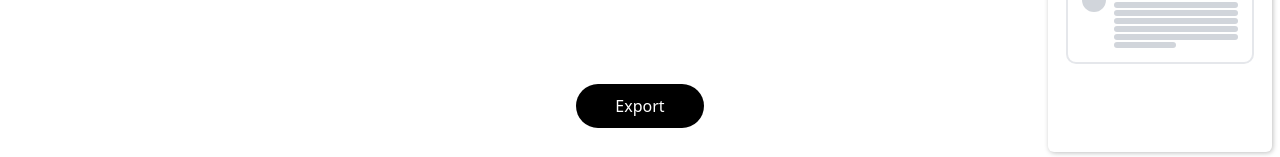
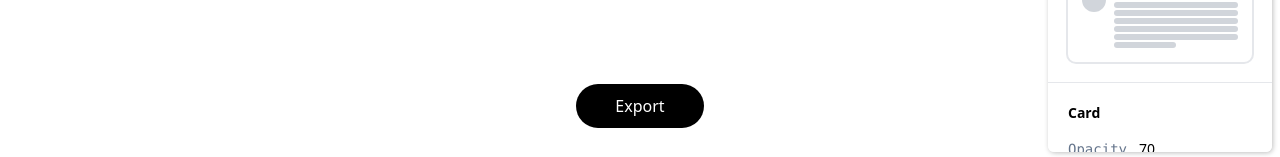
Before and after one commit to subhoghoshX/laureate, a Next.js app: page / in a window 1280 px wide. Shown: the part 640-797 px from the top of the page. Built offline with nearby package versions, Linux system fonts and the light colour scheme; what prettier-plugin-tailwindcss would draw is missing.

Commit message:
feat: ability to change opacity of inner card

```diff
--- /dev/null
+++ b/components/SidePanel/Card.tsx
@@ -0,0 +1,15 @@
+import { useCardStore } from "../../store/card";
+import Input from "./Input";
+
+export default function Card() {
+  const opacity = useCardStore((state) => state.opacity);
+  const setOpacity = useCardStore((state) => state.setOpacity);
+  return (
+    <div className="firefox-padding-fix border-t p-5 pr-3">
+      <h2 className="font-bold">Card</h2>
+      <form className="mt-4 flex flex-wrap gap-y-4">
+        <Input label="Opacity" data={opacity} action={setOpacity} />
+      </form>
+    </div>
+  );
+}
--- a/components/SidePanel/index.tsx
+++ b/components/SidePanel/index.tsx
@@ -1,3 +1,4 @@
+import Card from "./Card";
 import Colors from "./Colors";
 import Size from "./Size";
 import Templates from "./Templates";
@@ -21,6 +22,7 @@ export default function SidePanel({ isPanelOpen }: Props) {
         <Size />
         <Colors />
         <Templates />
+        <Card />
       </div>
     </aside>
   );
--- a/components/TweetCard/CardInner.tsx
+++ b/components/TweetCard/CardInner.tsx
@@ -1,12 +1,17 @@
+import { useCardStore } from "../../store/card";
 import { useTemplateStore } from "../../store/template";
 import { useTweetStore } from "../../store/tweet";
 
 export default function CardInner() {
   const tweetInfo = useTweetStore((state) => state.tweetInfo);
   const selectedTemplate = useTemplateStore((state) => state.selectedTemplate);
+  const opacity = useCardStore((state) => state.opacity);
 
   return (
-    <div className="max-w-screen-sm rounded-xl bg-white/70 px-8 py-7 shadow-md backdrop-blur-md">
+    <div
+      className="max-w-screen-sm rounded-xl bg-white/70 px-8 py-7 shadow-md backdrop-blur-md"
+      style={{ backgroundColor: `rgba(255,255,255, ${opacity / 100})` }}
+    >
       <div
         className={`flex gap-x-5 ${
           selectedTemplate === "third" ? "items-start" : "items-center"
--- a/store/card.ts
+++ b/store/card.ts
@@ -5,6 +5,7 @@ export const useCardStore = create<CardState>((set) => ({
   height: 332,
   width: 672,
   radius: 16,
+  opacity: 70,
   setHeight(callback) {
     set((state) => ({ height: callback(state.height) }));
   },
@@ -14,4 +15,7 @@ export const useCardStore = create<CardState>((set) => ({
   setRadius(callback) {
     set((state) => ({ radius: callback(state.radius) }));
   },
+  setOpacity(callback) {
+    set((state) => ({ opacity: callback(state.opacity) }));
+  },
 }));
--- a/store/types/cardState.ts
+++ b/store/types/cardState.ts
@@ -2,7 +2,9 @@ export interface CardState {
   height: number;
   width: number;
   radius: number;
+  opacity: number;
   setHeight: (callback: (height: number) => number) => void;
   setWidth: (callback: (width: number) => number) => void;
   setRadius: (callback: (radius: number) => number) => void;
+  setOpacity: (callback: (radius: number) => number) => void;
 }
```
